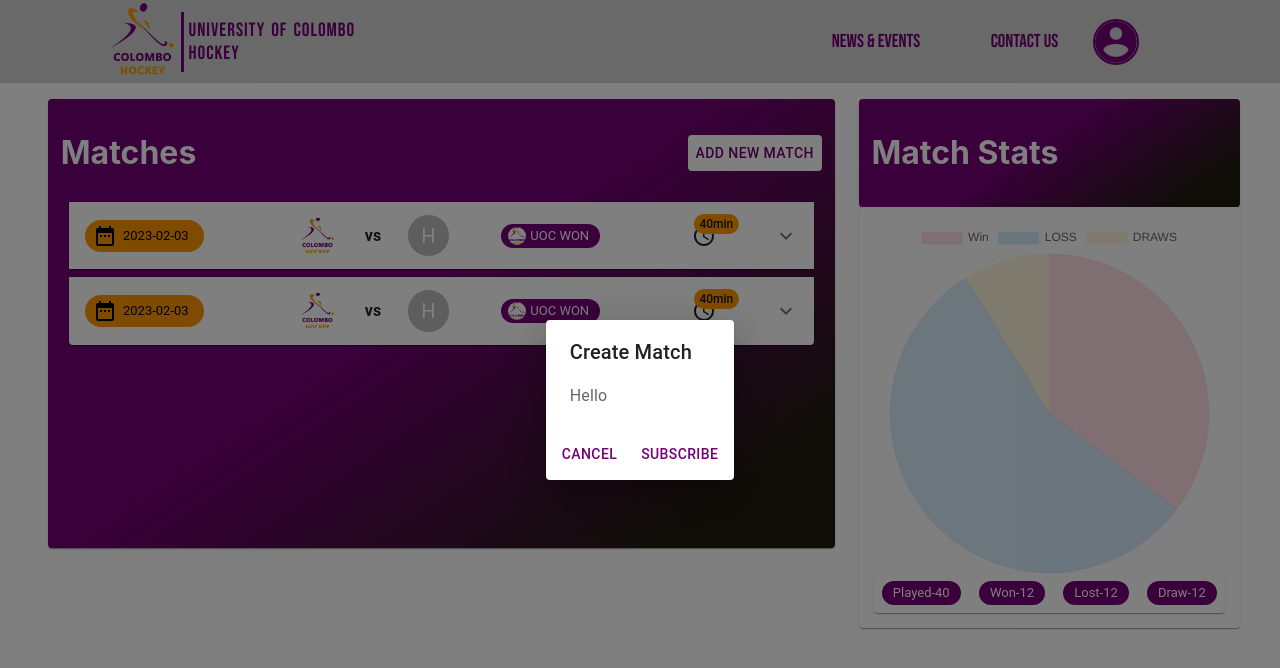
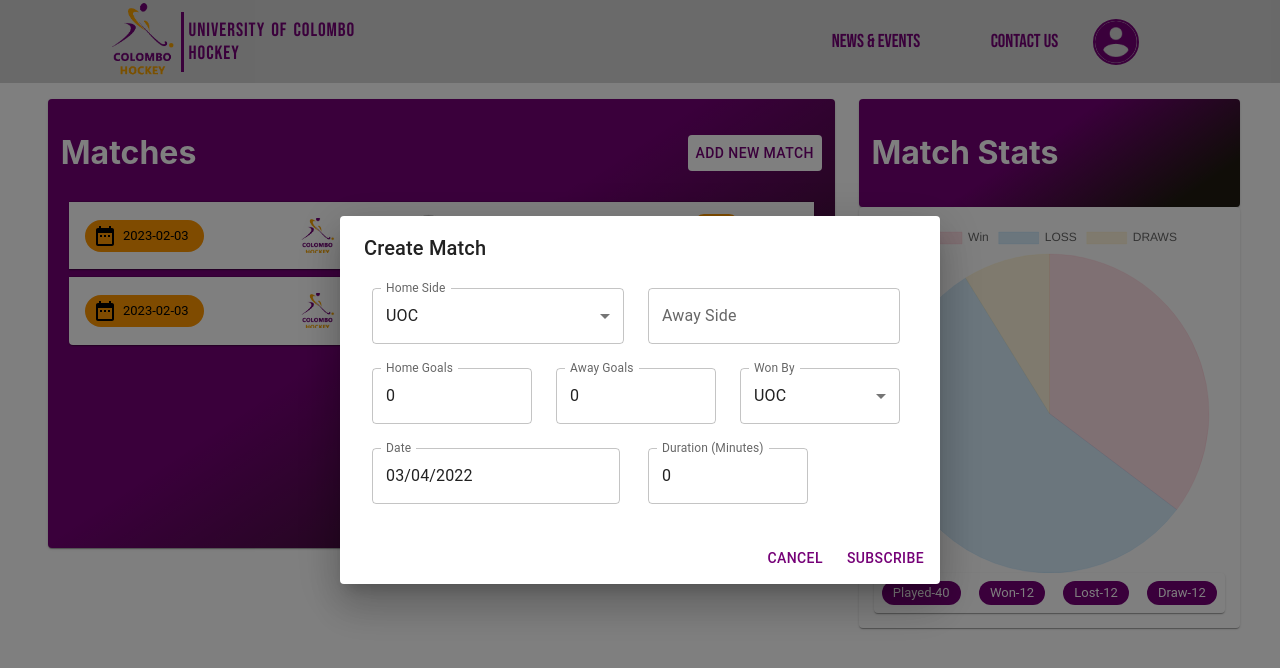
Before and after one commit to Damish-N/hockey-web, a React (Create React App) app: page /dashboard/matches in a window 1280 px wide. Both pictures are taken after a click on the button "ADD NEW MATCH". Shown: the top 668 px of the page. Built offline with nearby package versions, Linux system fonts and the light colour scheme.

Commit message:
#1-Features:Added New Match

```diff
--- a/package.json
+++ b/package.json
@@ -12,6 +12,7 @@
     "@material-ui/styles": "^4.11.5",
     "@mui/icons-material": "^5.11.0",
     "@mui/material": "^5.11.3",
+    "@mui/x-date-pickers": "^6.0.0",
     "@supabase/supabase-js": "^2.7.1",
     "@testing-library/jest-dom": "^5.16.5",
     "@testing-library/react": "^13.4.0",
@@ -19,6 +20,7 @@
     "chart.js": "^4.2.1",
     "date-fns": "2.25.0",
     "date-fns-tz": "^1.3.7",
+    "dayjs": "^1.11.7",
     "formik": "^2.2.9",
     "formik-mui": "^5.0.0-alpha.0",
     "react": "^18.2.0",
--- a/src/pages/Dashboard/Dashboard.js
+++ b/src/pages/Dashboard/Dashboard.js
@@ -65,6 +65,8 @@ function Dashboard(props) {
     });
   }, []);
   const navigate = useNavigate();
+
+  //show up format function to whole project
 
   function format(inputDate) {
     let date, month, year;
--- a/src/shared/components/CreateMatchDialog/CreateMatchDialog.js
+++ b/src/shared/components/CreateMatchDialog/CreateMatchDialog.js
@@ -1,26 +1,244 @@
-import React, { useState } from "react";
-import Styles from "./CreateMatchDialog.module.css";
+import React from "react";
 import {
   Button,
   Dialog,
   DialogActions,
   DialogContent,
-  DialogContentText,
   DialogTitle,
+  FormControl,
+  Grid,
+  InputLabel,
+  MenuItem,
+  Select,
+  TextField,
 } from "@mui/material";
+import { useFormik } from "formik";
+import loginService from "../../../services/LoginService";
+import playersServices from "../../../services/PlayersServices";
+import { LocalizationProvider } from "@mui/x-date-pickers/LocalizationProvider";
+import { AdapterDayjs } from "@mui/x-date-pickers/AdapterDayjs";
+import dayjs from "dayjs";
+import { DatePicker } from "@mui/x-date-pickers";
 
 function CreateMatchDialog(props) {
+  const dateObject = new Date("2022-03-04T00:00:00Z");
+  const date = dayjs(dateObject); // Convert the Date object to a Day.js object
+
+  const validates = (values) => {
+    const errors = {};
+    if (!values.homeSide) {
+      errors.homeSide = "Required";
+    }
+    if (!values.awaySide) {
+      errors.awaySide = "Required";
+    } else if (values.awaySide.length > 20) {
+      errors.awaySide = "Must be 20 characters or less";
+    }
+    if (!values.homeGoals) {
+      errors.homeGoals = "Required";
+    } else if (values.homeGoals > 32 || values.homeGoals < 0) {
+      errors.homeGoals = "Must be 32 or less";
+    }
+    if (!values.awayGoals) {
+      errors.awayGoals = "Required";
+    } else if (values.awayGoals > 32 || values.awayGoals < 0) {
+      errors.awayGoals = "Must be 32 or less";
+    }
+    if (!values.time) {
+      errors.time = "Required";
+    } else if (values.time > 60 || values.time < 0) {
+      errors.time = "Must be 60 or less";
+    }
+    return errors;
+  };
+  const form = useFormik({
+    initialValues: {
+      homeSide: "UOC",
+      awaySide: "",
+      homeGoals: 0,
+      wonBy: "home",
+      awayGoals: 0,
+      date: date,
+      time: 0,
+    },
+    validate: validates,
+    onSubmit: (values) => {
+      // setLoading(true);
+      form.resetForm();
+      const userData = { email: values.email, password: "12345678" };
+      loginService.register(userData).then(
+        (res) => {
+          if (res.data.user) {
+            console.log(res);
+            const player = { ...values, authId: res.data.user.id };
+            playersServices.createPlayers(player).then(
+              (res) => {
+                console.log(res.status);
+                if (res.status === 201) {
+                  // setOpen(true);
+                  // setLoading(false);
+                  // navigate("/dashboard/players");
+                } else {
+                  console.log("clicked");
+                  // setOpenError(true);
+                  // setLoading(false);
+                }
+              },
+              (error) => {
+                // setOpenError(true);
+                // setLoading(false);
+                console.log(error);
+              }
+            );
+          } else if (res.error) {
+            // setOpenError(true);
+            // setLoading(false);
+            console.log(res.error);
+          }
+        },
+        (error) => {
+          // setOpenError(true);
+          // setLoading(false);
+          console.log(error);
+        }
+      );
+    },
+  });
   return (
+    <Grid>
       <Dialog open={props.open}>
         <DialogTitle>Create Match</DialogTitle>
         <DialogContent>
-        <DialogContentText>Hello</DialogContentText>
+          {/*<DialogContentText >*/}
+          {/*  */}
+          {/*</DialogContentText>*/}
+          <Grid sx={{ padding: "0.5rem 0.5rem" }}>
+            <form onSubmit={form.handleSubmit}>
+              <Grid container spacing={2}>
+                <Grid item xs={12} md={6}>
+                  <FormControl fullWidth>
+                    <InputLabel id="demo-simple-select-label">
+                      Home Side
+                    </InputLabel>
+                    <Select
+                      name={"homeSide"}
+                      labelId="demo-simple-select-label"
+                      id="demo-simple-select"
+                      value={form.values.homeSide}
+                      label="Home Side"
+                      variant="outlined"
+                      onChange={form.handleChange}
+                    >
+                      <MenuItem value={"UOC"}>UOC</MenuItem>
+                    </Select>
+                  </FormControl>
+                </Grid>
+                <Grid item xs={12} md={6}>
+                  <TextField
+                    name={"awaySide"}
+                    fullWidth
+                    id="awaySide"
+                    label="Away Side"
+                    type="text"
+                    variant="outlined"
+                    value={form.values.awaySide}
+                    onChange={form.handleChange}
+                    error={
+                      form.touched.awaySide && Boolean(form.errors.awaySide)
+                    }
+                    helperText={form.touched.awaySide && form.errors.awaySide}
+                  />
+                </Grid>
+                <Grid item xs={12} md={4}>
+                  <TextField
+                    name={"homeGoals"}
+                    fullWidth
+                    id="homeGoals"
+                    label="Home Goals"
+                    type="number"
+                    variant="outlined"
+                    value={form.values.homeGoals}
+                    onChange={form.handleChange}
+                    error={
+                      form.touched.homeGoals && Boolean(form.errors.homeGoals)
+                    }
+                    helperText={form.touched.homeGoals && form.errors.homeGoals}
+                  />
+                </Grid>
+                <Grid item xs={12} md={4}>
+                  <TextField
+                    name={"awayGoals"}
+                    fullWidth
+                    id="awayGoals"
+                    label="Away Goals"
+                    type="number"
+                    variant="outlined"
+                    value={form.values.awayGoals}
+                    onChange={form.handleChange}
+                    error={
+                      form.touched.awayGoals && Boolean(form.errors.awayGoals)
+                    }
+                    helperText={form.touched.awayGoals && form.errors.awayGoals}
+                  />
+                </Grid>
+                <Grid item xs={12} md={4}>
+                  <FormControl fullWidth>
+                    <InputLabel id="demo-simple-select-label-faculty">
+                      Won By
+                    </InputLabel>
+                    <Select
+                      name={"wonBy"}
+                      labelId="demo-simple-select-label-faculty"
+                      id="demo-simple-select-faculty"
+                      value={form.values.wonBy}
+                      label="Won By"
+                      onChange={form.handleChange}
+                    >
+                      <MenuItem value={"home"}>UOC</MenuItem>
+                      <MenuItem value={"away"}>Away</MenuItem>
+                    </Select>
+                  </FormControl>
+                </Grid>
+                <Grid item xs={12} md={6}>
+                  <LocalizationProvider dateAdapter={AdapterDayjs}>
+                    <DatePicker
+                      id={"date"}
+                      name={"date"}
+                      label="Date"
+                      type="date"
+                      value={form.values.date}
+                      onChange={(date) => form.setFieldValue("date", date)}
+                      // onChange={form.setFieldValue("date", date)}
+                      renderInput={(params) => (
+                        <TextField type="date" {...params} />
+                      )}
+                    />
+                  </LocalizationProvider>
+                </Grid>
+                <Grid item xs={12} md={4}>
+                  <TextField
+                    name={"time"}
+                    fullWidth
+                    id="time"
+                    label="Duration (Minutes)"
+                    type="number"
+                    variant="outlined"
+                    value={form.values.time}
+                    onChange={form.handleChange}
+                    error={form.touched.time && Boolean(form.errors.time)}
+                    helperText={form.touched.time && form.errors.time}
+                  />
+                </Grid>
+              </Grid>
+            </form>
+          </Grid>
         </DialogContent>
         <DialogActions>
           <Button onClick={props.changeTheDialogState}>Cancel</Button>
           <Button onClick={props.changeTheDialogState}>Subscribe</Button>
         </DialogActions>
       </Dialog>
+    </Grid>
   );
 }
 
```
Also changed, not shown: 1 other file (tests, documents, lock files or other folders). Lines whose indentation alone changed are shown as unchanged.
